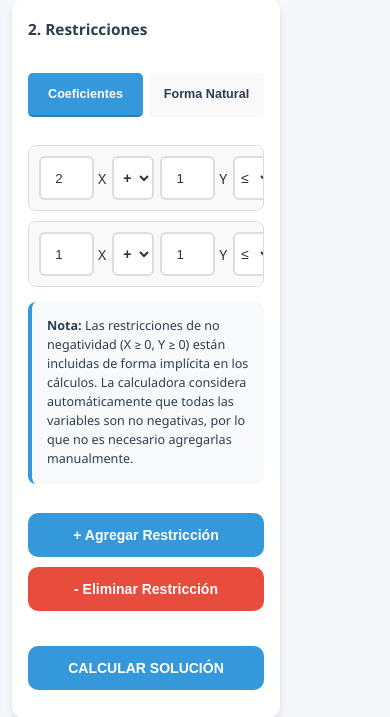
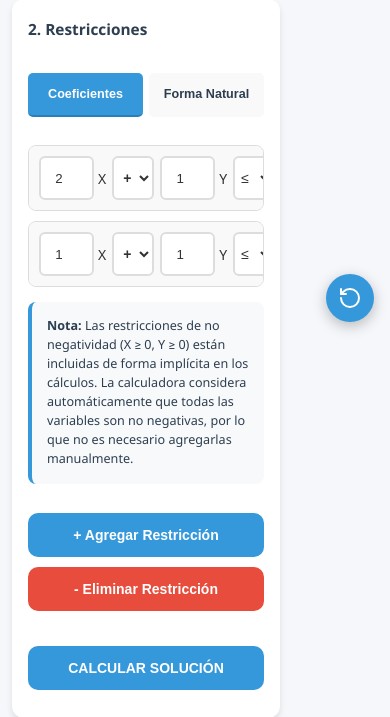
Before and after one commit to williamfloress/programacion-lineal, a Flask app: page / in a window 390 px wide. Shown: the part 498-1215 px from the top of the page. Run offline with Flask 2, Linux system fonts and the light colour scheme; some libraries are stand-ins or nearby versions.

Commit message:
[add]sweep clean button added, 2 phases method fixed

```diff
--- a/static/css/style.css
+++ b/static/css/style.css
@@ -2053,6 +2053,81 @@ input[type="checkbox"]:focus {
 }
 
 /* ========================================
+   BOTÓN STICKY LIMPIAR / VOLVER ARRIBA
+   ======================================== */
+.btn-reset-sticky {
+    position: fixed;
+    bottom: 24px;
+    right: 24px;
+    z-index: 999;
+    display: flex;
+    align-items: center;
+    justify-content: center;
+    gap: 8px;
+    padding: 12px 18px;
+    font-size: 0.95rem;
+    font-weight: 600;
+    color: var(--text-light);
+    background: var(--accent-primary);
+    border: none;
+    border-radius: 999px;
+    box-shadow: 0 4px 14px rgba(0, 0, 0, 0.25);
+    cursor: pointer;
+    transition: transform 0.2s ease, box-shadow 0.2s ease, background-color 0.2s ease;
+    box-sizing: border-box;
+    max-width: calc(100vw - 32px);
+}
+.btn-reset-sticky:hover {
+    background: var(--accent-primary-dark, #2980b9);
+    transform: translateY(-2px);
+    box-shadow: 0 6px 18px rgba(0, 0, 0, 0.3);
+}
+.btn-reset-sticky:active {
+    transform: translateY(0);
+}
+.btn-reset-icon {
+    display: flex;
+    align-items: center;
+    justify-content: center;
+    width: 22px;
+    height: 22px;
+}
+.btn-reset-icon svg {
+    width: 100%;
+    height: 100%;
+}
+[data-theme="dark"] .btn-reset-sticky {
+    background: var(--accent-primary);
+    box-shadow: 0 4px 14px rgba(0, 0, 0, 0.4);
+}
+[data-theme="dark"] .btn-reset-sticky:hover {
+    background: var(--accent-primary-dark, #2980b9);
+}
+@media (max-width: 768px) {
+    .btn-reset-sticky {
+        bottom: 16px;
+        right: 16px;
+        left: auto;
+        width: 48px;
+        height: 48px;
+        min-width: 48px;
+        max-width: 48px;
+        padding: 0;
+        border-radius: 50%;
+        font-size: 0;
+        gap: 0;
+    }
+    .btn-reset-text {
+        display: none !important;
+    }
+    .btn-reset-icon {
+        width: 24px;
+        height: 24px;
+        margin: 0;
+    }
+}
+
+/* ========================================
    FOOTER STYLES
    ======================================== */
 
--- a/static/js/main.js
+++ b/static/js/main.js
@@ -598,6 +598,202 @@ function toggleCalculations() {
 // ========== FUNCIONES PARA MÉTODO SIMPLEX ==========
 
 // Cambiar entre métodos
+/**
+ * Limpia los cálculos (oculta resultados) y restaura los formularios a los valores
+ * hardcodeados iniciales. Pensado para el botón sticky "Limpiar".
+ */
+function resetCalculosYSubir() {
+    // Ocultar todos los paneles de resultados (limpiar cálculos hechos)
+    const r = document.getElementById('resultados');
+    const rS = document.getElementById('resultados-simplex');
+    const rD = document.getElementById('resultados-dos-fases');
+    if (r) r.style.display = 'none';
+    if (rS) rS.style.display = 'none';
+    if (rD) rD.style.display = 'none';
+
+    // Objetivo: Maximizar en los tres métodos
+    const obj = document.getElementById('objetivo');
+    const objS = document.getElementById('objetivo-simplex');
+    const objD = document.getElementById('objetivo-dos-fases');
+    if (obj) obj.value = 'max';
+    if (objS) objS.value = 'max';
+    if (objD) objD.value = 'max';
+
+    // ---------- Método gráfico: valores hardcodeados (Z = 3, 2 y 2 restricciones) ----------
+    const zX = document.getElementById('z_x');
+    const zY = document.getElementById('z_y');
+    if (zX) zX.value = '3';
+    if (zY) zY.value = '2';
+    const nat = document.getElementById('restricciones-natural');
+    if (nat) nat.value = '';
+    const listaGrafico = document.getElementById('lista-restricciones');
+    if (listaGrafico) {
+        listaGrafico.innerHTML = `
+            <div class="fila-restriccion">
+                <input type="number" class="res-x" value="2" style="width: 50px;" inputmode="decimal" autocomplete="off"> X
+                <select class="res-op-var" style="width: 50px; margin: 0 5px; padding: 4px; text-align: center; font-size: 1.2em; font-weight: bold;">
+                    <option value="+">+</option>
+                    <option value="-">−</option>
+                </select>
+                <input type="number" class="res-y" value="1" style="width: 50px;"> Y
+                <select class="res-op">
+                    <option value="<=">&le;</option>
+                    <option value=">=">&ge;</option>
+                    <option value="=">=</option>
+                </select>
+                <input type="number" class="res-val" value="100" style="width: 60px;">
+            </div>
+            <div class="fila-restriccion">
+                <input type="number" class="res-x" value="1" style="width: 50px;" inputmode="decimal" autocomplete="off"> X
+                <select class="res-op-var" style="width: 50px; margin: 0 5px; padding: 4px; text-align: center; font-size: 1.2em; font-weight: bold;">
+                    <option value="+">+</option>
+                    <option value="-">−</option>
+                </select>
+                <input type="number" class="res-y" value="1" style="width: 50px;"> Y
+                <select class="res-op">
+                    <option value="<=">&le;</option>
+                    <option value=">=">&ge;</option>
+                    <option value="=">=</option>
+                </select>
+                <input type="number" class="res-val" value="80" style="width: 60px;">
+            </div>
+        `;
+    }
+
+    // ---------- Método Simplex: restaurar Z = 1·X₁ + 5·X₂ y 3 restricciones hardcodeadas ----------
+    const natS = document.getElementById('restricciones-natural-simplex');
+    if (natS) natS.value = '';
+    const zContainerSimplex = document.getElementById('z-coefs-container');
+    if (zContainerSimplex) {
+        zContainerSimplex.innerHTML = `
+            <span>Z = </span>
+            <input type="number" class="z-coef" value="1" style="width: 50px;" data-var="0" inputmode="decimal" autocomplete="off">
+            <span> X₁ </span>
+            <select class="z-op" data-var="1" style="width: 50px; margin: 0 5px; padding: 4px; text-align: center; font-size: 1.2em; font-weight: bold;">
+                <option value="+">+</option>
+                <option value="-">−</option>
+            </select>
+            <input type="number" class="z-coef" value="5" style="width: 50px;" data-var="1" inputmode="decimal" autocomplete="off">
+            <span> X₂</span>
+        `;
+    }
+    const listaSimplex = document.getElementById('lista-restricciones-simplex');
+    if (listaSimplex) {
+        listaSimplex.innerHTML = `
+            <div class="fila-restriccion-simplex">
+                <input type="number" class="res-coef" value="5" style="width: 50px;" data-var="0" inputmode="decimal" autocomplete="off"> X₁
+                <select class="res-op-var-simplex" data-var="1" style="width: 50px; margin: 0 5px; padding: 4px; text-align: center; font-size: 1.2em; font-weight: bold;">
+                    <option value="+">+</option>
+                    <option value="-">−</option>
+                </select>
+                <input type="number" class="res-coef" value="6" style="width: 50px;" data-var="1" inputmode="decimal" autocomplete="off"> X₂
+                <select class="res-op-simplex">
+                    <option value="<=" selected>&le;</option>
+                    <option value=">=">&ge;</option>
+                    <option value="=">=</option>
+                </select>
+                <input type="number" class="res-val-simplex" value="30" style="width: 60px;" inputmode="decimal" autocomplete="off">
+            </div>
+            <div class="fila-restriccion-simplex">
+                <input type="number" class="res-coef" value="3" style="width: 50px;" data-var="0" inputmode="decimal" autocomplete="off"> X₁
+                <select class="res-op-var-simplex" data-var="1" style="width: 50px; margin: 0 5px; padding: 4px; text-align: center; font-size: 1.2em; font-weight: bold;">
+                    <option value="+">+</option>
+                    <option value="-">−</option>
+                </select>
+                <input type="number" class="res-coef" value="2" style="width: 50px;" data-var="1" inputmode="decimal" autocomplete="off"> X₂
+                <select class="res-op-simplex">
+                    <option value="<=" selected>&le;</option>
+                    <option value=">=">&ge;</option>
+                    <option value="=">=</option>
+                </select>
+                <input type="number" class="res-val-simplex" value="15" style="width: 60px;" inputmode="decimal" autocomplete="off">
+            </div>
+            <div class="fila-restriccion-simplex">
+                <input type="number" class="res-coef" value="-1" style="width: 50px;" data-var="0" inputmode="decimal" autocomplete="off"> X₁
+                <select class="res-op-var-simplex" data-var="1" style="width: 50px; margin: 0 5px; padding: 4px; text-align: center; font-size: 1.2em; font-weight: bold;">
+                    <option value="+">+</option>
+                    <option value="-">−</option>
+                </select>
+                <input type="number" class="res-coef" value="2" style="width: 50px;" data-var="1" inputmode="decimal" autocomplete="off"> X₂
+                <select class="res-op-simplex">
+                    <option value="<=" selected>&le;</option>
+                    <option value=">=">&ge;</option>
+                    <option value="=">=</option>
+                </select>
+                <input type="number" class="res-val-simplex" value="10" style="width: 60px;" inputmode="decimal" autocomplete="off">
+            </div>
+        `;
+    }
+
+    // ---------- Método Dos Fases: restaurar Z = 4·X₁ + 3·X₂ y 3 restricciones hardcodeadas ----------
+    const natD = document.getElementById('restricciones-natural-dos-fases');
+    if (natD) natD.value = '';
+    const zContainerDosFases = document.getElementById('z-coefs-container-dos-fases');
+    if (zContainerDosFases) {
+        zContainerDosFases.innerHTML = `
+            <span>Z = </span>
+            <input type="number" class="z-coef-dos-fases" value="4" style="width: 50px;" data-var="0" inputmode="decimal" autocomplete="off">
+            <span> X₁ </span>
+            <select class="z-op-dos-fases" data-var="1" style="width: 50px; margin: 0 5px; padding: 4px; text-align: center; font-size: 1.2em; font-weight: bold;">
+                <option value="+">+</option>
+                <option value="-">−</option>
+            </select>
+            <input type="number" class="z-coef-dos-fases" value="3" style="width: 50px;" data-var="1" inputmode="decimal" autocomplete="off">
+            <span> X₂</span>
+        `;
+    }
+    const listaDosFases = document.getElementById('lista-restricciones-dos-fases');
+    if (listaDosFases) {
+        listaDosFases.innerHTML = `
+            <div class="fila-restriccion-dos-fases">
+                <input type="number" class="res-coef-dos-fases" value="1" style="width: 50px;" data-var="0" inputmode="decimal" autocomplete="off"> X₁
+                <select class="res-op-var-dos-fases" data-var="1" style="width: 50px; margin: 0 5px; padding: 4px; text-align: center; font-size: 1.2em; font-weight: bold;">
+                    <option value="+">+</option>
+                    <option value="-">−</option>
+                </select>
+                <input type="number" class="res-coef-dos-fases" value="1" style="width: 50px;" data-var="1" inputmode="decimal" autocomplete="off"> X₂
+                <select class="res-op-dos-fases">
+                    <option value="<=">&le;</option>
+                    <option value=">=" selected>&ge;</option>
+                    <option value="=">=</option>
+                </select>
+                <input type="number" class="res-val-dos-fases" value="5" style="width: 60px;" inputmode="decimal" autocomplete="off">
+            </div>
+            <div class="fila-restriccion-dos-fases">
+                <input type="number" class="res-coef-dos-fases" value="1" style="width: 50px;" data-var="0" inputmode="decimal" autocomplete="off"> X₁
+                <select class="res-op-var-dos-fases" data-var="1" style="width: 50px; margin: 0 5px; padding: 4px; text-align: center; font-size: 1.2em; font-weight: bold;">
+                    <option value="+">+</option>
+                    <option value="-">−</option>
+                </select>
+                <input type="number" class="res-coef-dos-fases" value="0" style="width: 50px;" data-var="1" inputmode="decimal" autocomplete="off"> X₂
+                <select class="res-op-dos-fases">
+                    <option value="<=" selected>&le;</option>
+                    <option value=">=">&ge;</option>
+                    <option value="=">=</option>
+                </select>
+                <input type="number" class="res-val-dos-fases" value="6" style="width: 60px;" inputmode="decimal" autocomplete="off">
+            </div>
+            <div class="fila-restriccion-dos-fases">
+                <input type="number" class="res-coef-dos-fases" value="0" style="width: 50px;" data-var="0" inputmode="decimal" autocomplete="off"> X₁
+                <select class="res-op-var-dos-fases" data-var="1" style="width: 50px; margin: 0 5px; padding: 4px; text-align: center; font-size: 1.2em; font-weight: bold;">
+                    <option value="+">+</option>
+                    <option value="-">−</option>
+                </select>
+                <input type="number" class="res-coef-dos-fases" value="1" style="width: 50px;" data-var="1" inputmode="decimal" autocomplete="off"> X₂
+                <select class="res-op-dos-fases">
+                    <option value="<=" selected>&le;</option>
+                    <option value=">=">&ge;</option>
+                    <option value="=">=</option>
+                </select>
+                <input type="number" class="res-val-dos-fases" value="6" style="width: 60px;" inputmode="decimal" autocomplete="off">
+            </div>
+        `;
+    }
+
+    // Scroll suave al inicio
+    window.scrollTo({ top: 0, behavior: 'smooth' });
+}
+
 function cambiarMetodo(metodo) {
     // Actualizar tabs
     document.querySelectorAll('.tab-button').forEach(btn => {
--- a/templates/index.html
+++ b/templates/index.html
@@ -12,6 +12,14 @@
     <script id="MathJax-script" async src="https://cdn.jsdelivr.net/npm/mathjax@3/es5/tex-mml-chtml.js"></script>
 </head>
 <body>
+
+    <!-- Botón sticky: limpiar cálculos y subir -->
+    <button type="button" class="btn-reset-sticky" id="btn-reset-sticky" onclick="resetCalculosYSubir()" title="Limpiar datos y volver arriba" aria-label="Limpiar cálculos y volver al inicio">
+        <span class="btn-reset-icon" aria-hidden="true">
+            <svg viewBox="0 0 24 24" fill="none" stroke="currentColor" stroke-width="2" stroke-linecap="round" stroke-linejoin="round"><path d="M3 12a9 9 0 1 0 9-9 9.75 9.75 0 0 0-6.74 2.74L3 8"/><path d="M3 3v5h5"/></svg>
+        </span>
+        <span class="btn-reset-text">Limpiar</span>
+    </button>
 
     <!-- Theme Toggle: pill switch (sun = light, moon = dark) -->
     <button type="button" class="theme-toggle" id="dark-mode-toggle" role="switch" aria-checked="false" aria-label="Cambiar tema claro/oscuro" title="Cambiar modo oscuro/claro">
```
